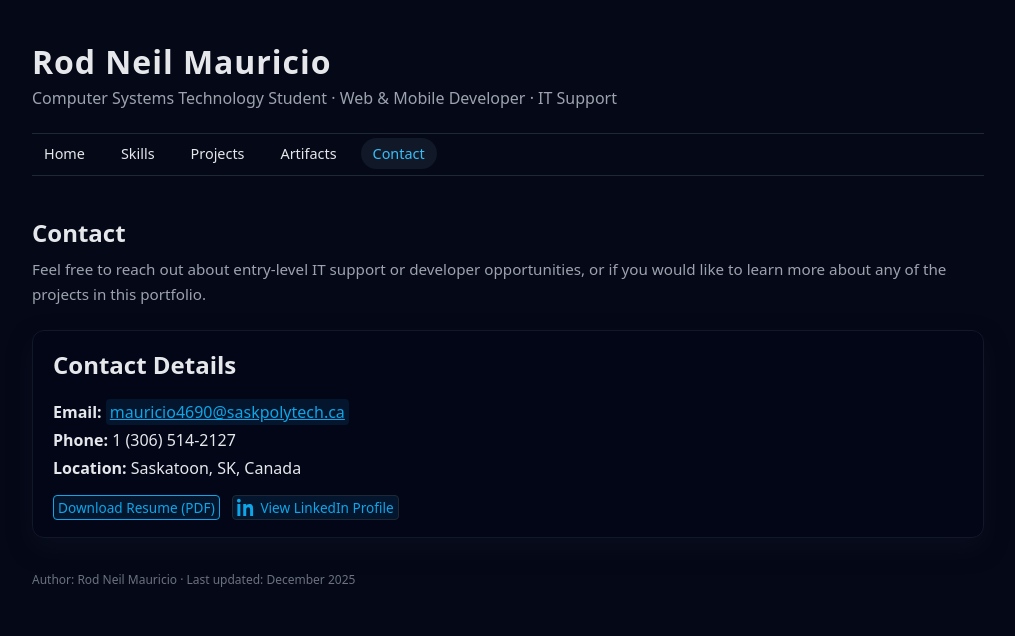
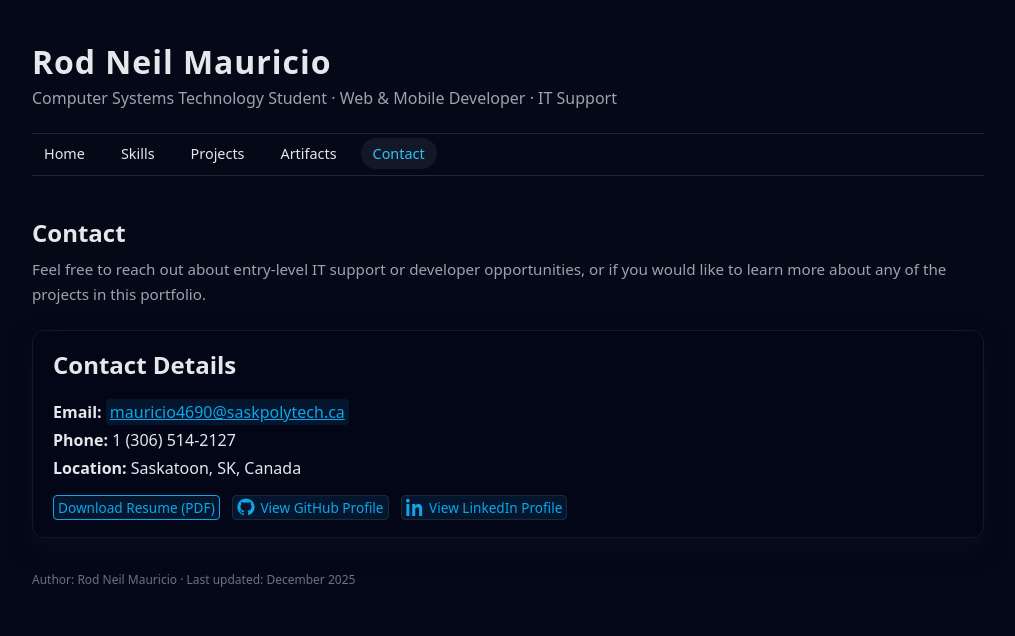
Before and after one commit to roddoniiru19/roddoniiru19, a plain HTML site: page contact.html in a window 1280 px wide. Shown: the whole page, without its empty margins (132-1147 px from the left). Drawn offline with Linux system fonts and the light colour scheme.

Commit message:
Added GitHub link button

```diff
--- a/contact.html
+++ b/contact.html
@@ -43,11 +43,33 @@
                 <a class="btn btn-primary" href="docs/RodMauricioResume.pdf" target="_blank" rel="noreferrer">
                     Download Resume (PDF)
                 </a>
+                <a class="btn btn-secondary github-btn"
+                   href="https://github.com/roddoniiru19"
+                   target="_blank"
+                   rel="noreferrer">
+
+                    <!-- GitHub Icon (SVG) -->
+                    <svg xmlns="http://www.w3.org/2000/svg"
+                         width="18" height="18" viewBox="0 0 24 24"
+                         fill="currentColor" aria-hidden="true">
+                        <path d="M12 .5C5.648.5.5 5.65.5 12.002c0 5.096 3.292 9.41 7.868 10.94.575.105.785-.25.785-.556
+                        0-.274-.01-1.002-.015-1.967-3.2.696-3.878-1.544-3.878-1.544-.523-1.328-1.278-1.681-1.278-1.681-1.044-.714.08-.699.08-.699
+                        1.155.081 1.763 1.187 1.763 1.187 1.027 1.76 2.692 1.251 3.347.956.105-.744.402-1.251.732-1.538-2.554-.29-5.238-1.278-5.238-5.685
+                        0-1.255.45-2.28 1.186-3.084-.119-.29-.515-1.462.112-3.048 0 0 .967-.31 3.17 1.18a11.02 11.02 0 0 1 2.884-.388c.978.004 1.963.132
+                        2.884.388 2.2-1.49 3.165-1.18 3.165-1.18.63 1.586.235 2.758.116 3.048.74.804 1.184 1.829 1.184 3.084
+                        0 4.42-2.69 5.39-5.253 5.674.41.355.78 1.056.78 2.126
+                        0 1.536-.014 2.773-.014 3.15 0 .309.206.668.79.554C20.21 21.41 23.5 17.096 23.5 12.002
+                        23.5 5.65 18.352.5 12 .5z"/>
+                    </svg>
+
+                    <span>View GitHub Profile</span>
+                </a>
                 <a class="btn btn-secondary linkedin-btn"
                    href="https://www.linkedin.com/in/roddoniiru19"
                    target="_blank"
                    rel="noreferrer">
 
+                    <!-- LinkedIn Icon (SVG) -->
                     <svg xmlns="http://www.w3.org/2000/svg"
                          width="18" height="18" viewBox="0 0 24 24"
                          fill="currentColor" aria-hidden="true">
```
